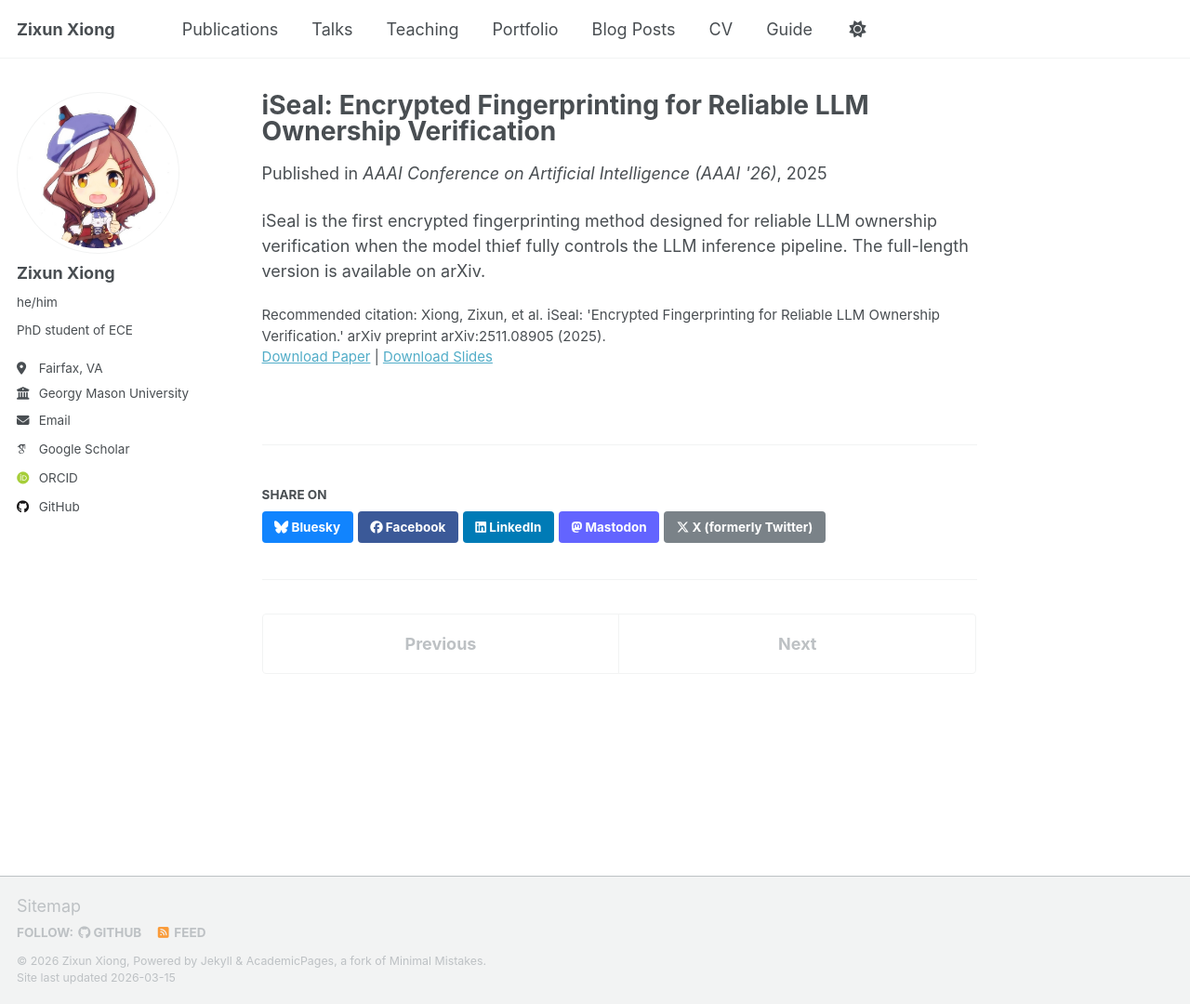
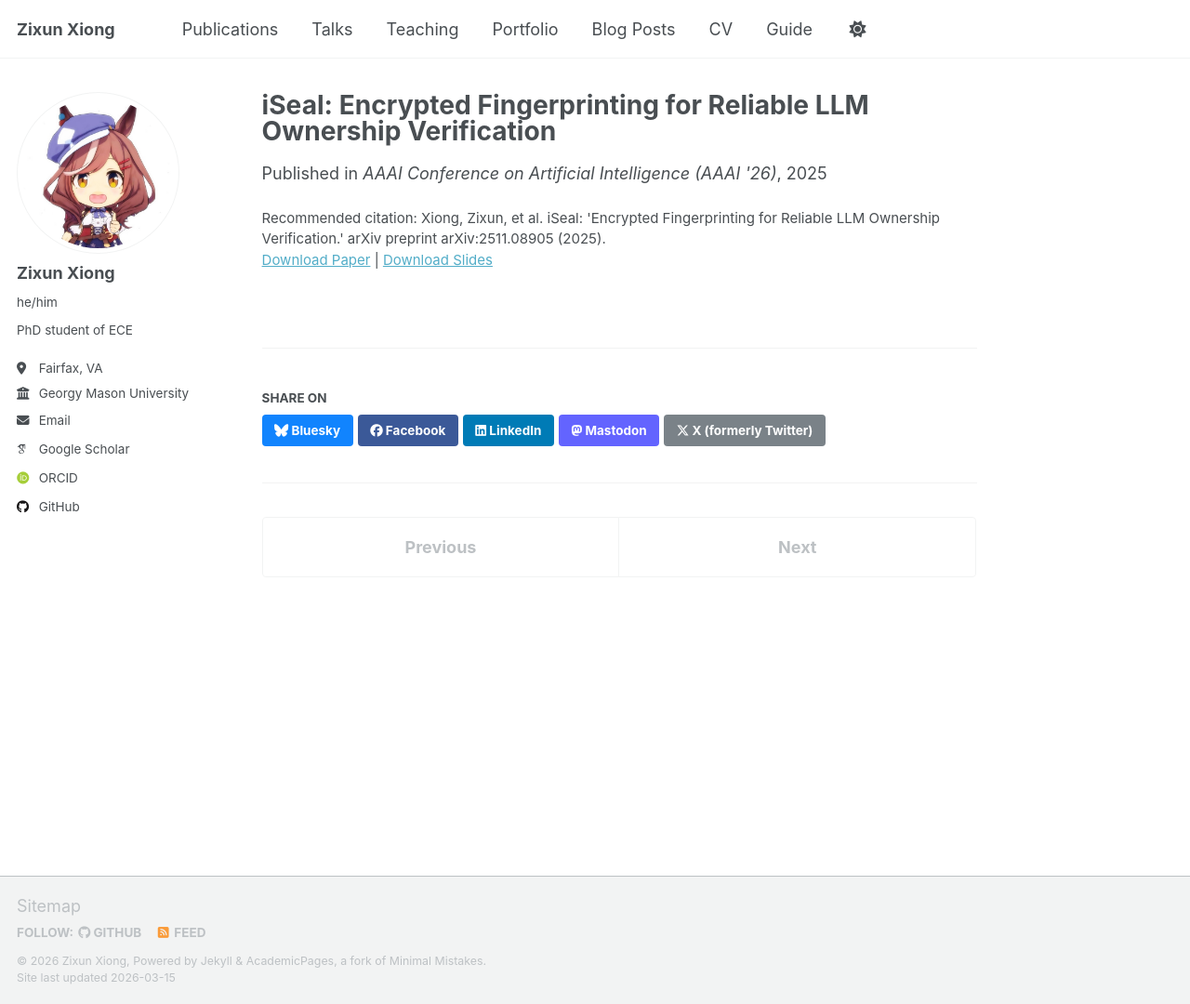
Before and after one commit to kitaharasetusna/zixun-xiong.github.io, a Jekyll site: the page built from _publications/2025-06-08-iseal-aaai26.md, in a window 1280 px wide and 1080 px high. Shown: the whole window at 93% size. Built offline with Jekyll 4.4.1, drawn with Linux system fonts in a browser that asks for light colours; some web fonts are replaced; a script that is not in the unit is left out.

Commit message:
Modify iSeal publication metadata
Updated the iSeal publication details, including the addition of the abbreviation and excerpt.

```diff
--- a/_publications/2025-06-08-iseal-aaai26.md
+++ b/_publications/2025-06-08-iseal-aaai26.md
@@ -2,14 +2,13 @@
 title: "iSeal: Encrypted Fingerprinting for Reliable LLM Ownership Verification"
 collection: publications
 category: conferences
+abbr: "AAAI"
 permalink: /publication/2025-06-08-iseal-aaai26
 excerpt: "iSeal is the first encrypted fingerprinting method designed for reliable LLM ownership verification against end-to-end model thief control."
 date: 2025-02-17
 venue: "AAAI Conference on Artificial Intelligence (AAAI '26)"
 paperurl: "https://arxiv.org/pdf/2511.08905.pdf"
-slidesurl: 'https://academicpages.github.io/files/slides1.pdf'
+slidesurl: "https://academicpages.github.io/files/slides1.pdf"
 codeurl: "https://github.com/kitaharasetusna/iSeal"
 citation: "Xiong, Zixun, et al. iSeal: 'Encrypted Fingerprinting for Reliable LLM Ownership Verification.' arXiv preprint arXiv:2511.08905 (2025)."
 ---
-
-iSeal is the first encrypted fingerprinting method designed for reliable LLM ownership verification when the model thief fully controls the LLM inference pipeline. The full-length version is available on arXiv.
```
